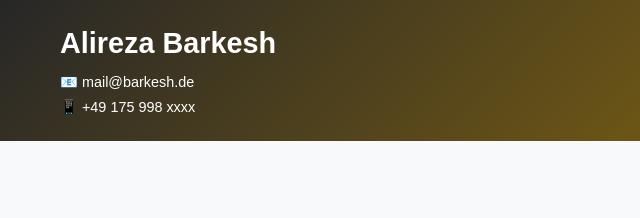
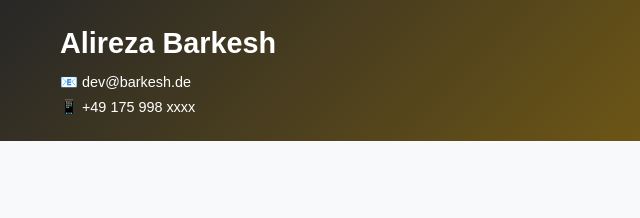
Before and after one commit to barkesh/mygithubportfolio, a plain HTML site: page index.html in a window 1280 px wide. Shown: the top 218 px of the page, 0-640 px from the left. Drawn offline with Linux system fonts and the light colour scheme.

Commit message:
Update index.html

```diff
--- a/index.html
+++ b/index.html
@@ -11,7 +11,7 @@
                 <div class="header-content">
                     <div class="contact-info">
                         <h2>Alireza Barkesh</h2>
-                        <p>📧 mail@barkesh.de</p>
+                        <p>📧 dev@barkesh.de</p>
                         <p>📱 +49 175 998 xxxx</p>
                     </div>
                     <nav class="nav-menu">
```
